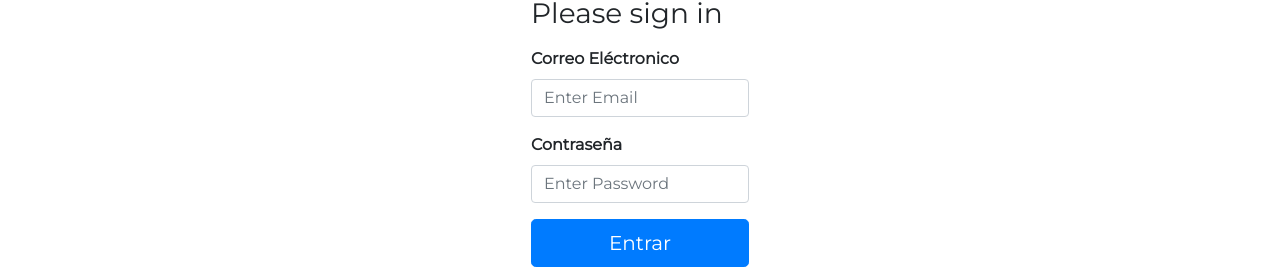
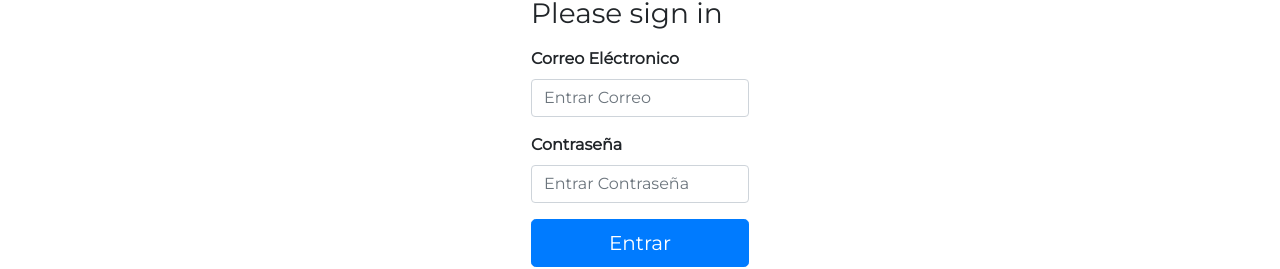
Before and after one commit to Iniciativa-Barcelona-Open-Data-I-iCuida/iCuida, a React (Create React App) app in the folder client/: page /login in a window 1280 px wide. Shown: the part 163-432 px from the top of the page. Built offline with nearby package versions, Linux system fonts and the light colour scheme; a web font is replaced by a local one.

Commit message:
update login page

```diff
--- a/client/src/Component/Login.js
+++ b/client/src/Component/Login.js
@@ -40,7 +40,7 @@ class Login extends Component {
                                 <input type="email"
                                        className="form-control"
                                        name="email"
-                                       placeholder="Enter Email"
+                                       placeholder="Entrar Correo"
                                        value={this.state.email}
                                        onChange={this.onChange}/>
                             </div>
@@ -49,7 +49,7 @@ class Login extends Component {
                                 <input type="password"
                                        className="form-control"
                                        name="password"
-                                       placeholder="Enter Password"
+                                       placeholder="Entrar Contraseña"
                                        value={this.state.password}
                                        onChange={this.onChange}/>
                             </div>
```
